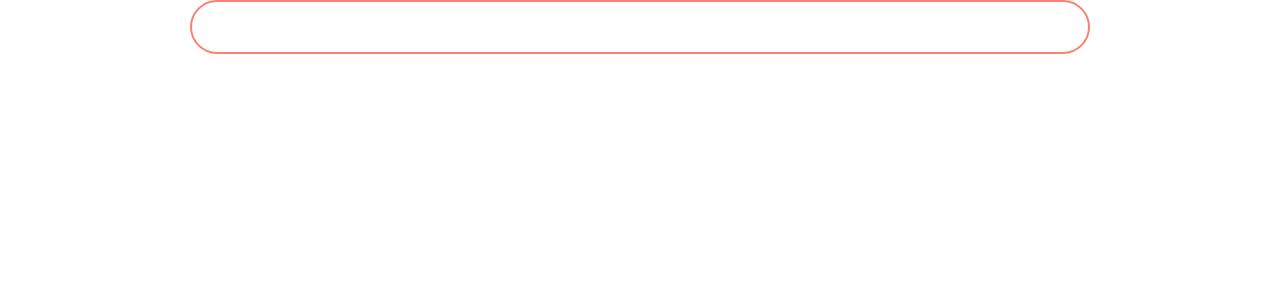
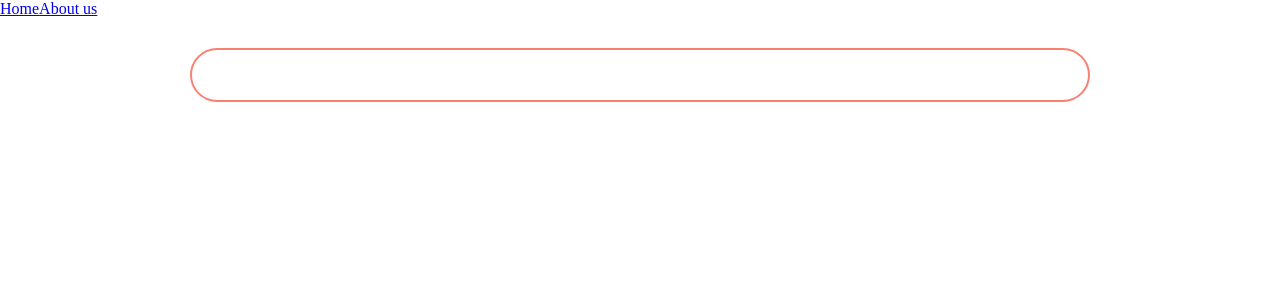
Before and after one commit to elquespera/react-2023, a React (Vite) app: page / in a window 1280 px wide. Shown: the top 300 px of the page. Built offline with nearby package versions, Linux system fonts and the light colour scheme.

Commit message:
feat: add header component and refactor routes

```diff
--- a/src/App.tsx
+++ b/src/App.tsx
@@ -1,15 +1,22 @@
 import React from 'react';
-import { createBrowserRouter, RouterProvider } from 'react-router-dom';
-import { ROUTES } from './routes/routes';
-
-const router = createBrowserRouter(ROUTES);
+import { BrowserRouter, Route, Routes } from 'react-router-dom';
+import AboutUs from './routes/AboutUs';
+import Layout from './routes/Layout';
+import Main from './routes/Main';
+import Route404 from './routes/Route404';
 
 export default class App extends React.Component {
   render() {
     return (
-      <main>
-        <RouterProvider router={router} />
-      </main>
+      <BrowserRouter>
+        <Routes>
+          <Route element={<Layout />}>
+            <Route path="/" element={<Main />} />
+            <Route path="/about-us" element={<AboutUs />} />
+            <Route path="*" element={<Route404 />} />
+          </Route>
+        </Routes>
+      </BrowserRouter>
     );
   }
 }
--- /dev/null
+++ b/src/components/Header/Header.module.scss
@@ -0,0 +1,6 @@
+@use '../../styles/variables' as vars;
+
+.header {
+  width: 100%;
+  height: vars.$header-height;
+}
--- /dev/null
+++ b/src/components/Header/Header.tsx
@@ -0,0 +1,14 @@
+import React from 'react';
+import { NavLink } from 'react-router-dom';
+import styles from './Header.module.scss';
+
+export default class Header extends React.Component {
+  render() {
+    return (
+      <header className={styles.header}>
+        <NavLink to="/">Home</NavLink>
+        <NavLink to="about-us">About us</NavLink>
+      </header>
+    );
+  }
+}
--- /dev/null
+++ b/src/routes/Layout.tsx
@@ -0,0 +1,16 @@
+import React from 'react';
+import { Outlet } from 'react-router-dom';
+import Header from '../components/Header/Header';
+
+export default class Layout extends React.Component {
+  render() {
+    return (
+      <>
+        <Header />
+        <main>
+          <Outlet />
+        </main>
+      </>
+    );
+  }
+}
--- a/src/routes/routes.tsx
+++ /dev/null
@@ -1,18 +0,0 @@
-import AboutUs from './AboutUs';
-import Main from './Main';
-import Route404 from './Route404';
-
-export const ROUTES = [
-  {
-    path: '/',
-    element: <Main />,
-  },
-  {
-    path: '/about-us',
-    element: <AboutUs />,
-  },
-  {
-    path: '*',
-    element: <Route404 />,
-  },
-];
--- a/src/styles/_variables.scss
+++ b/src/styles/_variables.scss
@@ -1 +1,2 @@
 $app-width: 900px;
+$header-height: 3rem;
```
